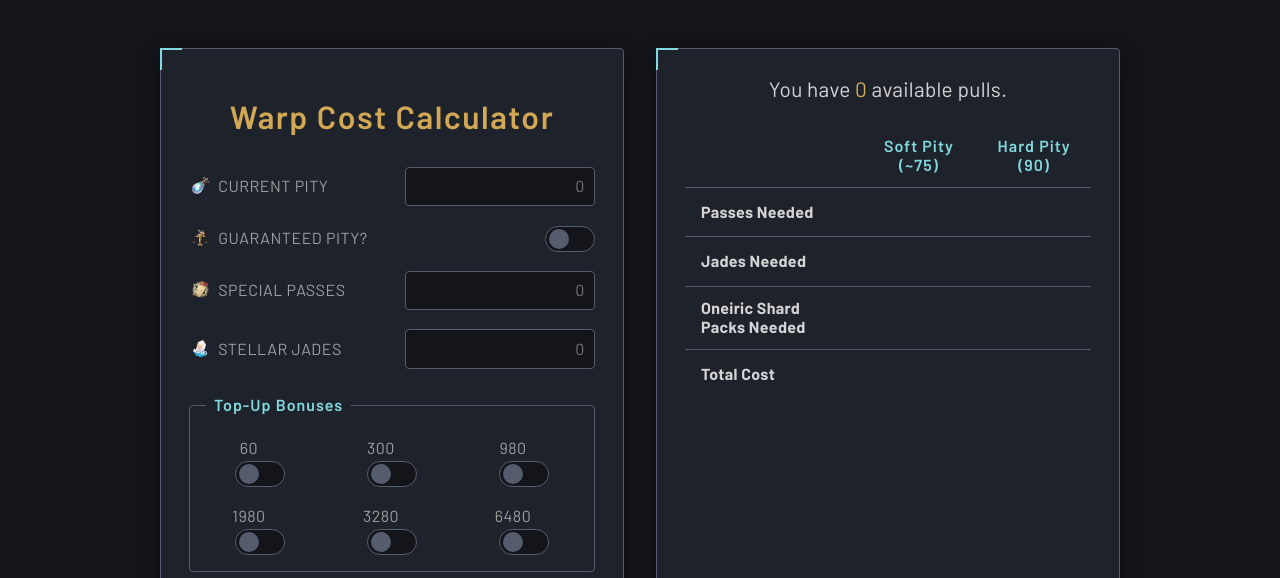
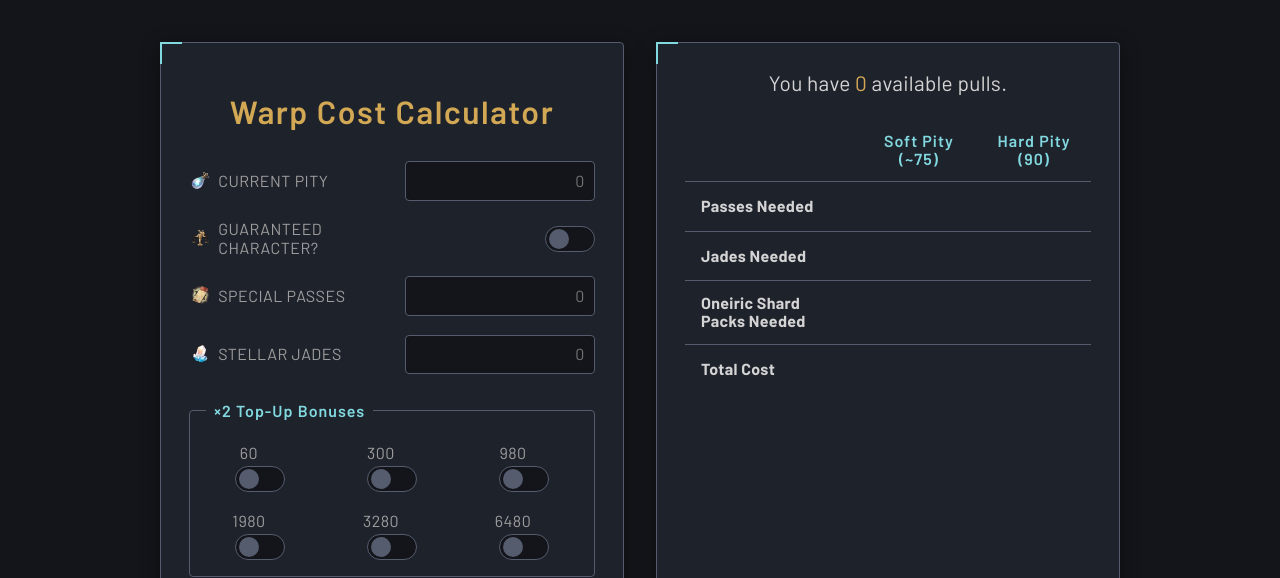
Before and after one commit to kitbur/aideen-audit, a plain HTML site: page index.html in a window 1280 px wide. Shown: the top 578 px of the page. Drawn offline with Linux system fonts and the light colour scheme.

Commit message:
refactor: Change label names

```diff
--- a/index.html
+++ b/index.html
@@ -21,7 +21,7 @@
                     <input id="currentPity" type="number" placeholder="0">
                     <label for="guaranteed">
 						<img src="img/praiseOfHighMorals.png" alt="Praise of High Morals Icon" class="labelIcon">
-						Guaranteed Pity?
+						Guaranteed Character?
 					</label>
                     <input type="checkbox" id="guaranteed">
                     <label for="specialPasses">
@@ -35,7 +35,7 @@
 					</label>
                     <input id="jades" type="number" placeholder="0">
                     <fieldset id="bonusToggles">
-                        <legend>Top-Up Bonuses</legend>
+                        <legend>&times2 Top-Up Bonuses</legend>
                         <div class="toggleGrid">
                             <div class="togglePair">
                                 <label for="bonus60" class="oneiric">60</label>
```
